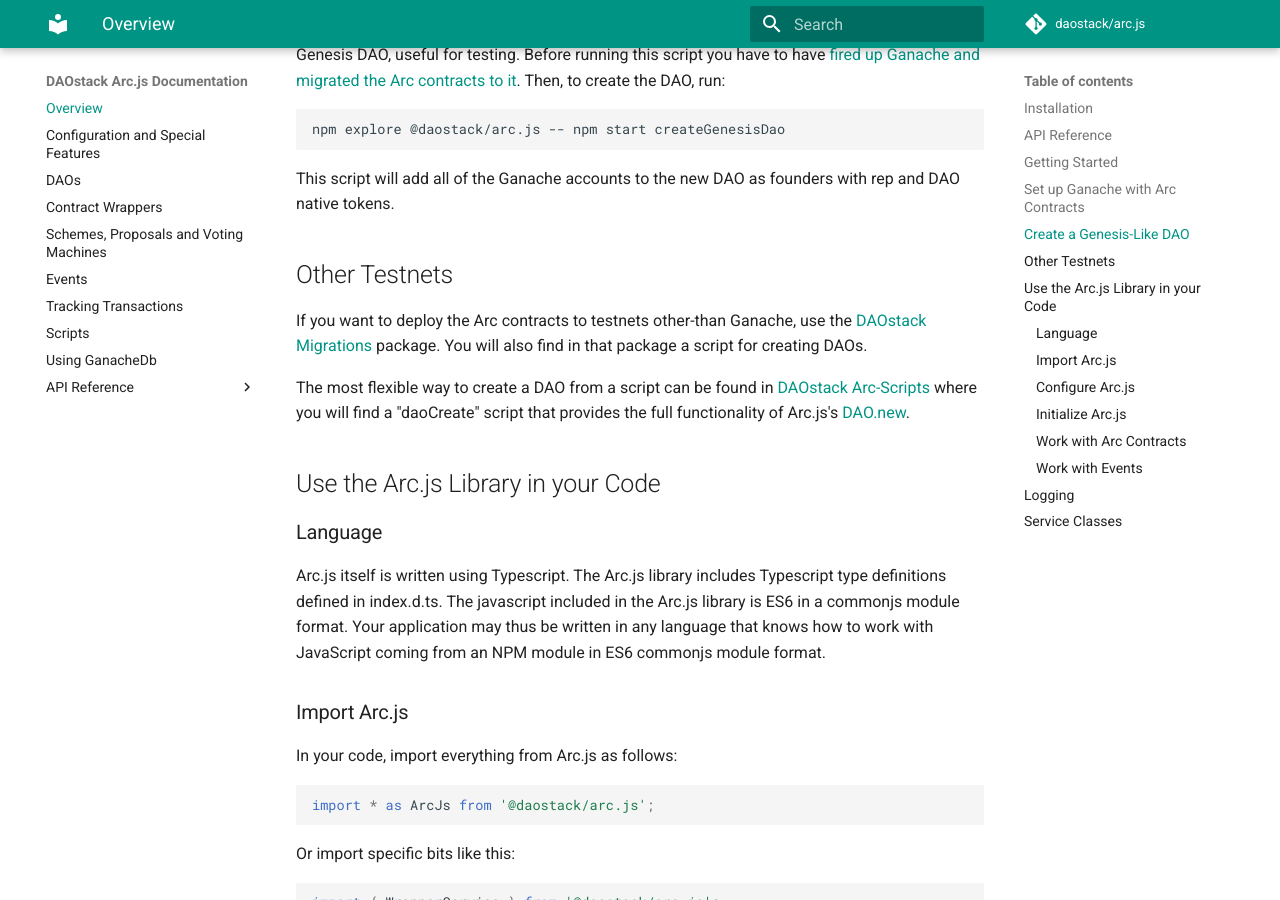
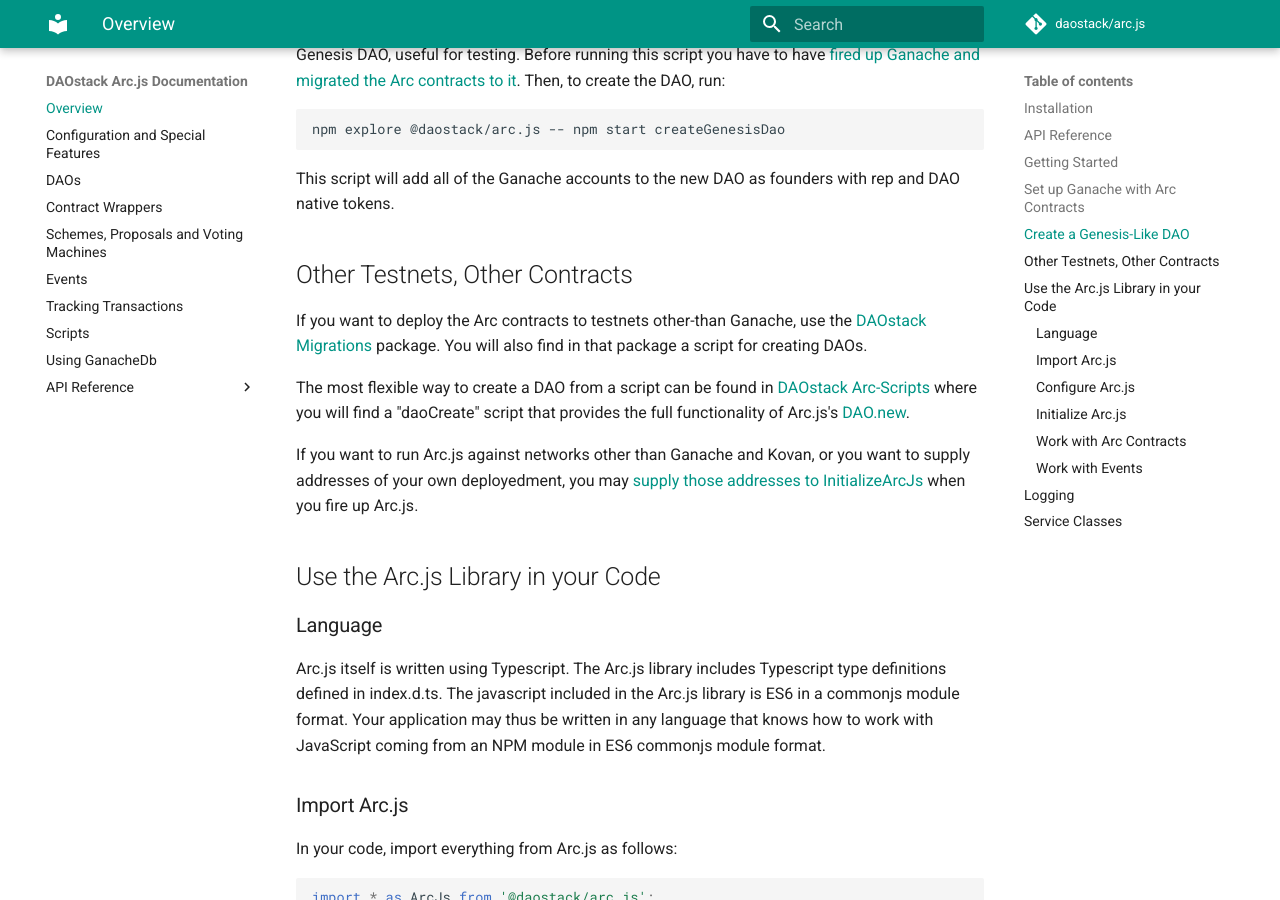
Before and after one commit to daostack/arc.js_legacy, an MkDocs documentation site: the page built from docs/index.md, in a window 1280 px wide and 900 px high, scrolled down 2227 px. Built offline with MkDocs 1.6.1 and Material for MkDocs 9.7.7, drawn with Linux system fonts in a browser that asks for light colours; comment, search, counter and statistics services are not loaded.

Commit message:
document manual addresses

```diff
--- a/docs/index.md
+++ b/docs/index.md
@@ -79,10 +79,12 @@ npm explore @daostack/arc.js -- npm start createGenesisDao
 
 This script will add all of the Ganache accounts to the new DAO as founders with rep and DAO native tokens.
 
-## Other Testnets
+## Other Testnets, Other Contracts
 If you want to deploy the Arc contracts to testnets other-than Ganache, use the [DAOstack Migrations](https://github.com/daostack/migration) package.  You will also find in that package a script for creating DAOs.
 
 The most flexible way to create a DAO from a script can be found in [DAOstack Arc-Scripts](https://github.com/daostack/arc.js-scripts) where you will find a "daoCreate" script that provides the full functionality of Arc.js's [DAO.new](/arc.js/api/classes/DAO#new).
+
+If you want to run Arc.js against networks other than Ganache and Kovan, or you want to supply addresses of your own deployedment, you may [supply those addresses to InitializeArcJs](/arc.js/api/#initializearcjs) when you fire up Arc.js.
 
 ## Use the Arc.js Library in your Code
 
```
